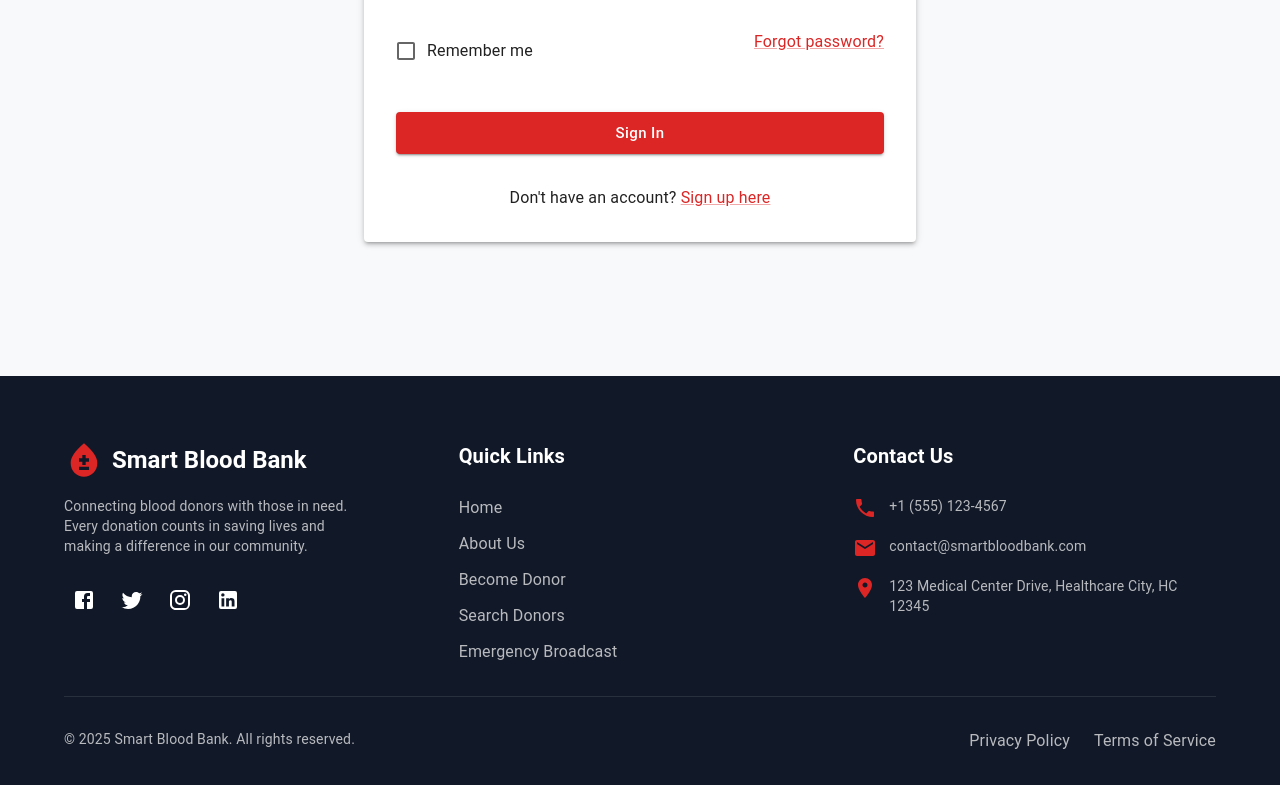
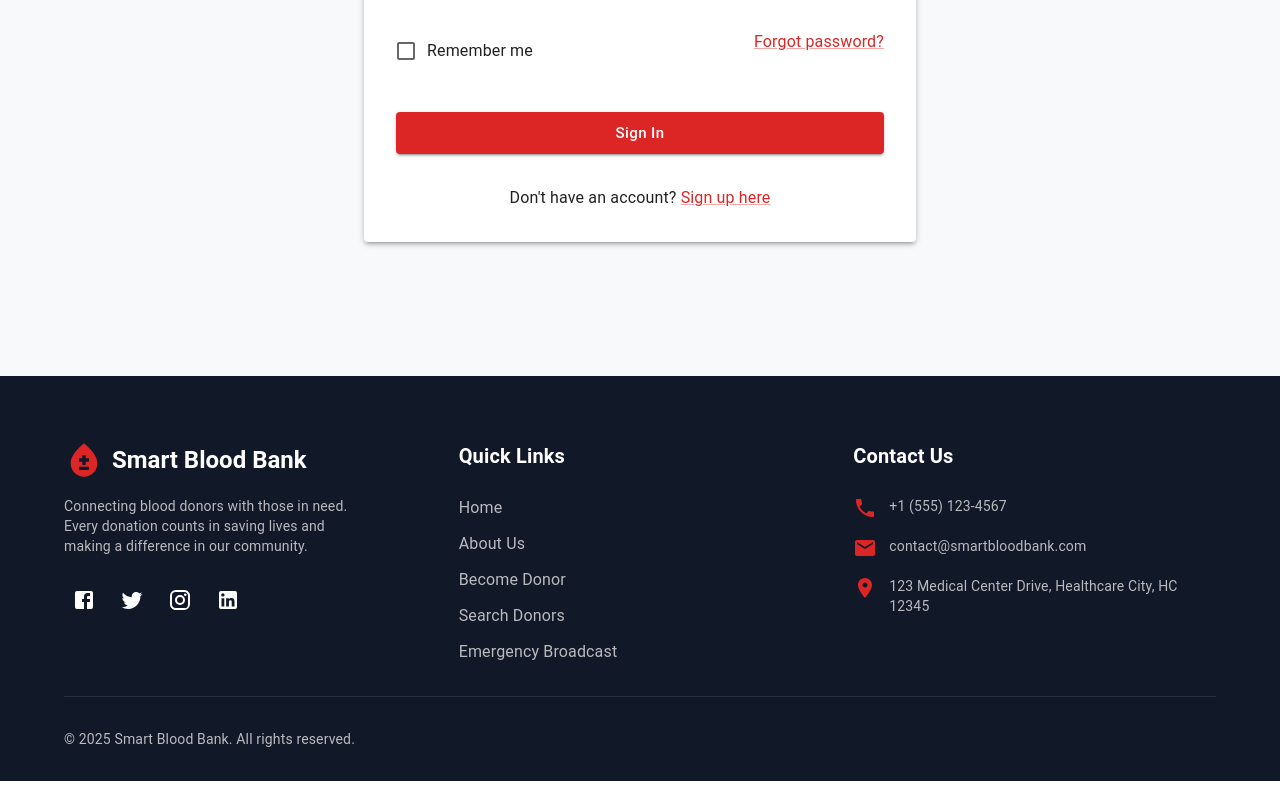
Before and after one commit to Irignabin/cLZ, a React (Create React App) app in the folder blood-donation-app/: page /login in a window 1280 px wide. Shown: the part 425-1210 px from the top of the page. Built offline with nearby package versions, Linux system fonts and the light colour scheme.

Commit message:
fix footer

```diff
--- a/blood-donation-app/src/components/Footer.tsx
+++ b/blood-donation-app/src/components/Footer.tsx
@@ -200,33 +200,7 @@ const Footer: React.FC = () => {
           <Typography variant="body2" sx={{ color: 'rgba(255,255,255,0.7)' }}>
             © {new Date().getFullYear()} Smart Blood Bank. All rights reserved.
           </Typography>
-          <Box
-            sx={{
-              display: 'flex',
-              gap: 3
-            }}
-          >
-            <MuiLink
-              href="#"
-              sx={{
-                color: 'rgba(255,255,255,0.7)',
-                textDecoration: 'none',
-                '&:hover': { color: '#dc2626' }
-              }}
-            >
-              Privacy Policy
-            </MuiLink>
-            <MuiLink
-              href="#"
-              sx={{
-                color: 'rgba(255,255,255,0.7)',
-                textDecoration: 'none',
-                '&:hover': { color: '#dc2626' }
-              }}
-            >
-              Terms of Service
-            </MuiLink>
-          </Box>
+
         </Box>
       </Container>
     </Box>
```
